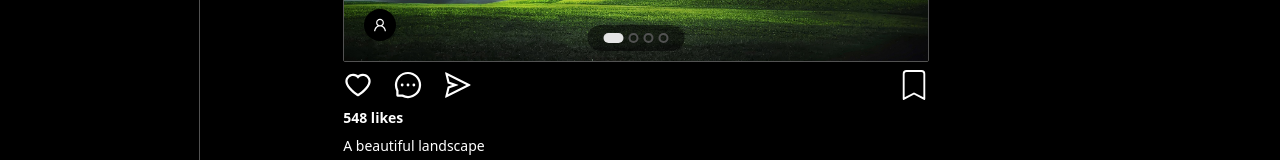
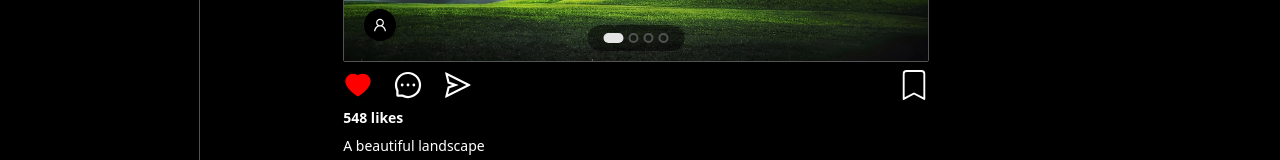
Before and after one commit to marcos-padilla/instagram-clone, a Next.js app: page /home in a window 1280 px wide. Both pictures are taken after a click on the icon 358 px from the left and 602 px from the top of the page. Shown: the part 517-677 px from the top of the page. Built offline with nearby package versions, Linux system fonts and the light colour scheme.

Commit message:
feat(fronted): :art: added likeit animation

```diff
--- a/components/pages/home/Post.tsx
+++ b/components/pages/home/Post.tsx
@@ -11,6 +11,7 @@ import {
 	AiOutlineUser,
 	AiOutlineLeft,
 	AiOutlineRight,
+	AiFillHeart,
 } from 'react-icons/ai'
 
 import { BsBookmark, BsEmojiSmile } from 'react-icons/bs'
@@ -26,6 +27,8 @@ export default function Post({ post }: { post: Post }) {
 	const [imageIndex, setImageIndex] = useState(0)
 	const [userPopup, setUserPopup] = useState(false)
 	const timeoutRef = useRef<number | null>(null)
+
+	const [isLiked, setIsLiked] = useState(false)
 
 	const nextImage = () =>
 		setImageIndex((prev) =>
@@ -243,10 +246,21 @@ export default function Post({ post }: { post: Post }) {
 				</div>
 				<div className='flex items-center justify-between'>
 					<div className='flex items-center gap-x-5'>
-						<AiOutlineHeart
-							size={30}
-							className='hover:text-neutral-600 transition-all cursor-pointer'
-						/>
+						{isLiked ? (
+							<AiFillHeart
+								size={30}
+								color='red'
+								cursor='pointer'
+								onClick={() => setIsLiked(false)}
+								className={styles.like_hearth}
+							/>
+						) : (
+							<AiOutlineHeart
+								size={30}
+								className='hover:text-neutral-600 transition-all cursor-pointer'
+								onClick={() => setIsLiked(true)}
+							/>
+						)}
 						<AiOutlineMessage
 							size={30}
 							className='hover:text-neutral-600 transition-all cursor-pointer'
--- a/styles/components/post.module.scss
+++ b/styles/components/post.module.scss
@@ -43,3 +43,18 @@
 		}
 	}
 }
+
+.like_hearth {
+	animation: likeit 500ms forwards linear;
+	@keyframes likeit {
+		0% {
+			scale: 1;
+		}
+		40% {
+			scale: 1.2;
+		}
+		100% {
+			scale: 1;
+		}
+	}
+}
```
